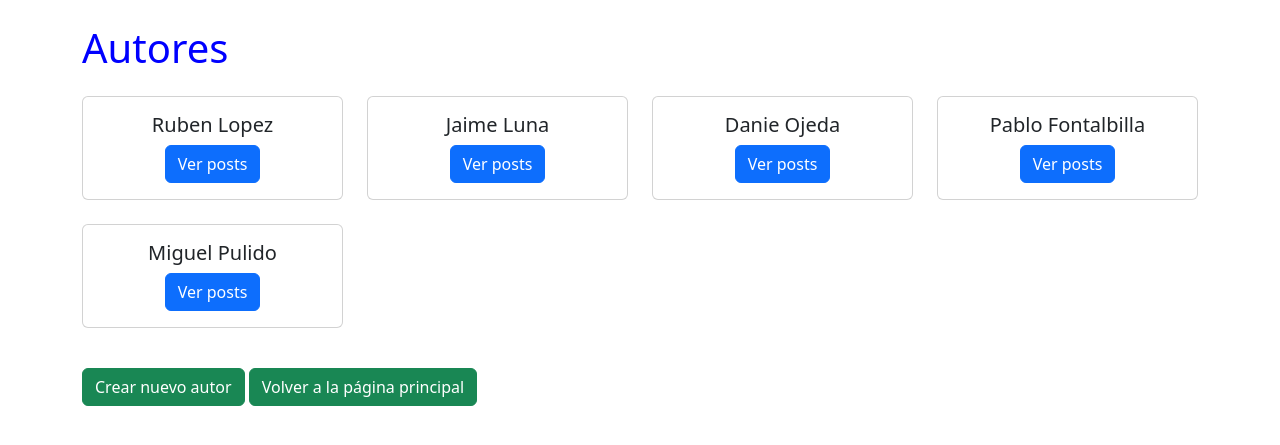
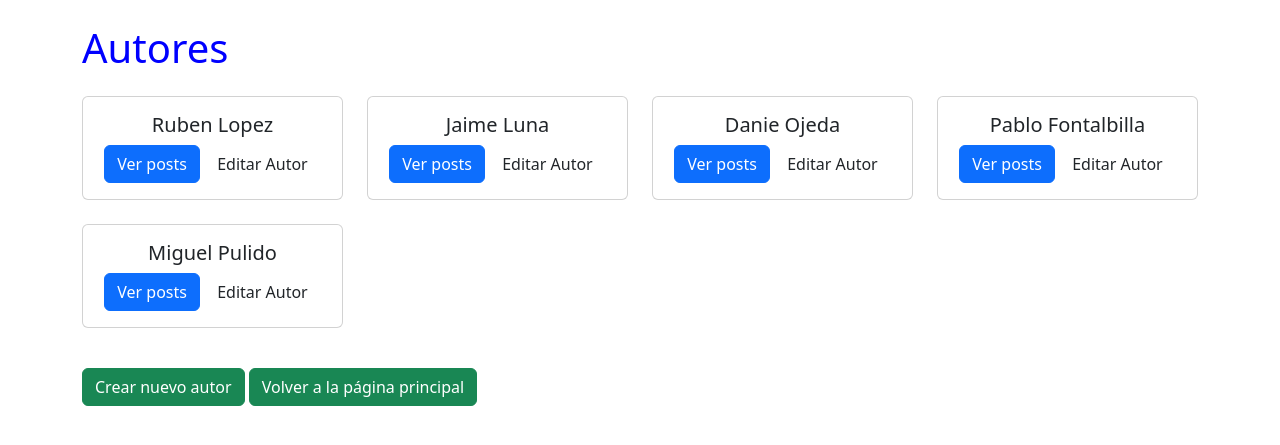
Before and after one commit to xrlopruf525/2DAW, a Django app: page /blog/autores in a window 1280 px wide. Shown: the part 56-501 px from the top of the page. Run offline with Django 5.2, Linux system fonts and the light colour scheme; data comes from the database, SQL or seed files in the repository; both versions use the stored data as it was after the commit.

Commit message:
Editar Autor

```diff
--- a/PrimerProyecto-main/blog/templates/blog/autores.html
+++ b/PrimerProyecto-main/blog/templates/blog/autores.html
@@ -11,6 +11,8 @@
             <div class="card-body">
                 <h5 class="card-title">{{ autor.nombre }} {{ autor.apellido }}</h5>
                 <a href="{% url 'autor_post' autor_pk=autor.pk %}" class="btn btn-primary">Ver posts</a>
+                <a href="{% url 'editar_autor' pk=autor.pk%}" class="btn btn-editar">Editar Autor</a>
+
             </div>
         </div>
     </div>
--- a/PrimerProyecto-main/blog/urls.py
+++ b/PrimerProyecto-main/blog/urls.py
@@ -6,5 +6,6 @@ urlpatterns = [
     path('<int:pk>', views.detalle_post, name='detalle_post' ),
     path('autor/<int:autor_pk>', views.autor_post, name='autor_post'),
     path('autores', views.autores, name='autores'),
-    path('autor/nuevo', views.autor_nuevo, name='autor_nuevo')
+    path('autor/nuevo', views.autor_nuevo, name='autor_nuevo'),
+    path('autor/editar/<int:pk>', views.editar_autor, name='editar_autor')
 ]
--- a/PrimerProyecto-main/blog/views.py
+++ b/PrimerProyecto-main/blog/views.py
@@ -1,6 +1,6 @@
 from django.shortcuts import render, get_object_or_404, redirect
 from .models import Post, Autor
-from .forms import Autoform
+from .forms import Autorform, AutorModelform
 
 # Create your views here.
 
@@ -35,21 +35,37 @@ def autores(request):
 
 def autor_nuevo(request):
     if request.method == 'POST':
-        form = Autoform(request.POST)
+        form = AutorModelform(request.POST)
 
         if form.is_valid():
             #Almacenar en BD
-            nombre = form.cleaned_data['nombre']
-            apellido = form.cleaned_data['apellido']
-            edad = form.cleaned_data['edad']
+            # nombre = form.cleaned_data['nombre']
+            # apellido = form.cleaned_data['apellido']
+            # edad = form.cleaned_data['edad']
 
-            Autor.objects.create(nombre = nombre ,apellido = apellido,edad = edad)
+            # Autor.objects.create(nombre = nombre ,apellido = apellido,edad = edad)
+            form.save()
 
             return redirect('autores')
     else:
-        form = Autoform()
+        form = AutorModelform()
 
     return render(request, 'blog/autor_nuevo.html',{'form':form})
+
+def editar_autor(request, pk):
+
+    autor = get_object_or_404(Autor, id=pk)
+
+    if request.method == 'POST':
+        form = AutorModelform(request.POST, instance=autor)
+        if form.is_valid():
+            form.save()
+            return redirect('autores')
+    else:
+        form = AutorModelform(instance=autor)
+
+    return render(request, 'blog/editar_autor.html', {'form': form})
+
 
 
 
```
Also changed, not shown: PrimerProyecto-main/blog/forms.py (+7 -1 lines), PrimerProyecto-main/blog/templates/blog/editar_autor.html (added, +15 -0 lines), PrimerProyecto-main/db.sqlite3.
